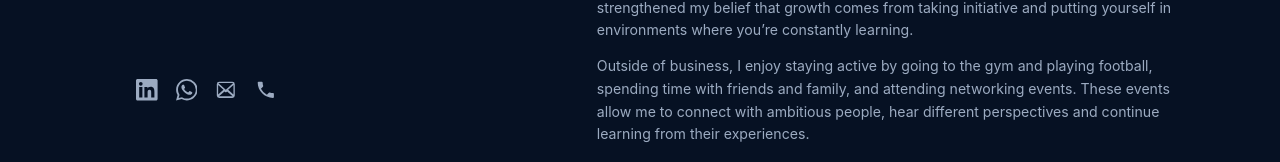
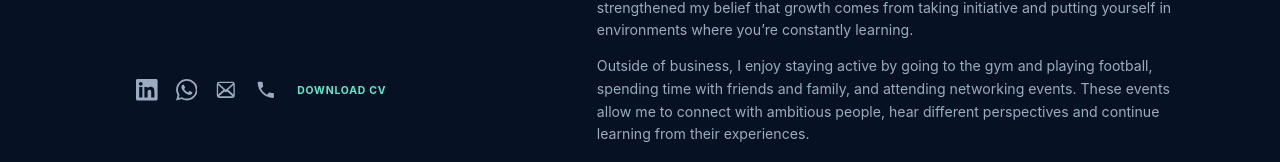
Before and after one commit to ibrahimmusallam10/Ibrahim-sConciergeUK, a React (Vite) app: page / in a window 1280 px wide. Shown: the part 540-702 px from the top of the page. Built offline with nearby package versions, Linux system fonts and the light colour scheme.

Commit message:
Add CV download and LinkedIn activity link

```diff
--- a/src/App.tsx
+++ b/src/App.tsx
@@ -1,5 +1,7 @@
 import { useEffect, useState } from 'react'
 import type { FormEvent } from 'react'
+
+const resumeUrl = new URL('../resume/Ibrahim_Musallam_Resume.pdf', import.meta.url).href
 
 const experiences = [
   {
@@ -63,6 +65,7 @@ const initiatives = [
   {
     title: '90-Day LinkedIn Challenge',
     icon: 'linkedin',
+    href: 'https://www.linkedin.com/in/ibrahim-musallam-44045a381/recent-activity/all/',
     description:
       'Posted on LinkedIn for 90 days consistently about business, mindset, learning and personal growth.',
     metric: '90 Days',
@@ -333,6 +336,9 @@ export default function App() {
               {link.icon}
             </a>
           ))}
+          <a className="resume-download" href={resumeUrl} download="Ibrahim_Musallam_CV.pdf">
+            Download CV
+          </a>
         </div>
       </aside>
 
@@ -446,7 +452,11 @@ export default function App() {
             {initiatives.map((item) => (
               <article className="initiative-card" key={item.title}>
                 <div className="initiative-icon"><SectionIcon type={item.icon} /></div>
-                <h3>{item.title}</h3>
+                <h3>
+                  {item.href ? (
+                    <a href={item.href} target="_blank" rel="noreferrer">{item.title}</a>
+                  ) : item.title}
+                </h3>
                 <p>{item.description}</p>
                 <div className="initiative-meta">
                   <span>{item.metric}</span>
--- a/src/styles.css
+++ b/src/styles.css
@@ -196,6 +196,16 @@ h3 {
   justify-content: center;
   width: 1.5rem;
   height: 1.5rem;
+}
+
+.intro-footer .resume-download {
+  width: auto;
+  padding: 0 0.2rem;
+  color: var(--accent);
+  font-size: 0.72rem;
+  letter-spacing: 0.08em;
+  text-decoration: none;
+  text-transform: uppercase;
 }
 
 .intro-footer svg {
@@ -463,6 +473,15 @@ h3 {
 .initiative-card h3 {
   margin-bottom: 0.55rem;
   font-weight: 500;
+}
+
+.initiative-card h3 a {
+  color: inherit;
+  text-decoration: none;
+}
+
+.initiative-card h3 a:hover {
+  color: var(--accent);
 }
 
 .initiative-card > p {
```
